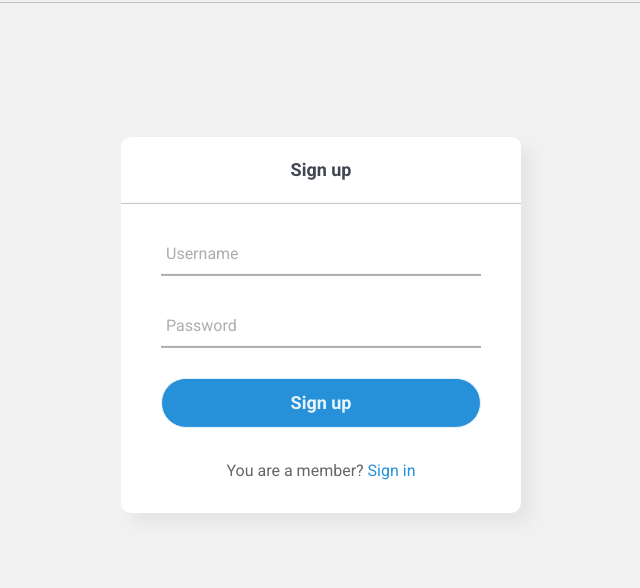
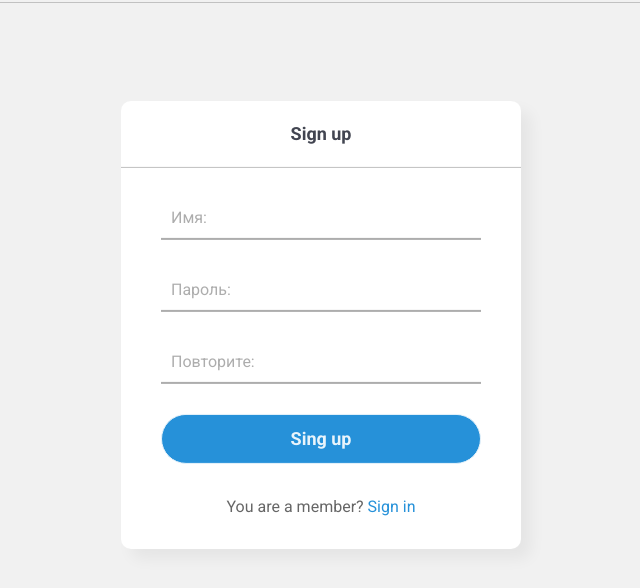
Before and after one commit to Atlas11x/Chat, a Flask app: page /signup in a window 1280 px wide. Shown: the part 75-663 px from the top of the page, without its empty margins (319-959 px from the left). Run offline with Flask 3, Linux system fonts and the light colour scheme.

Commit message:
Добавлена регистрация (Часть 1)

```diff
--- a/app.py
+++ b/app.py
@@ -2,6 +2,9 @@ from flask import Flask, url_for, request, render_template
 from flask_socketio import SocketIO
 from flask_login import LoginManager
 from flask_sqlalchemy import SQLAlchemy
+from flask_wtf import FlaskForm
+from wtforms import StringField, PasswordField, SubmitField
+from wtforms.validators import EqualTo, Length, DataRequired
 from hashlib import md5
 from datetime import datetime as dt
 import os
@@ -12,13 +15,24 @@ app = Flask(__name__)
 soketio = SocketIO(app)
 login_manager = LoginManager(app)
 app.config['SQLALCHEMY_DATABASE_URI'] = 'sqlite:///site.db'
+app.config['SECRET_KEY'] = 'asklj34lkj453298d7nrjhdo786webtoet786twuigh3ob5736dermax'
 db = SQLAlchemy(app)
+
+
+# Форма Singup
+class FormSingup(FlaskForm):
+    name = StringField('Имя: ', validators=[Length(min=5, max=30, message='Пароль должен быть от 5 до 30 символов'), DataRequired('Это обязательное поле')])
+    password = PasswordField('Пароль: ', validators=[Length(min=8, max=100), DataRequired('Это обязательное поле')])
+    frogt_password = PasswordField('Повторите: ', validators=[Length(min=8, max=100), EqualTo('password', message='Пароли не совпадают'), DataRequired('Это обязательное поле')])
+    submit = SubmitField('Sing up')
+
 
 
 # Все пользователи
 class Users(db.Model):
     name = db.Column(db.String, primary_key=True)
     password = db.Column(db.String, nullable=False)
+    avatar = db.Column(db.LargeBinary, nullable=False, default=b'')
 
     def __repr__(self):
         return '<Users %r>' % self.name
@@ -68,9 +82,19 @@ def signin():
     return render_template("signin.html")
 
 
-@app.route('/signup')
+@app.route('/signup', methods=['GET', 'POST'])
 def signup():
-    return render_template("signup.html")
+    form = FormSingup()
+
+    if form.validate_on_submit():
+        if not Users.query.get(form.name.data):
+            user = Users(name=form.name.data, password=form.password.data)
+            db.session.add(user)
+            db.session.commit()
+        else:
+            return 'Такой пользователь уже есть'
+
+    return render_template("signup.html", form=form)
 
 
 @app.errorhandler(404)
--- a/templates/signup.html
+++ b/templates/signup.html
@@ -8,20 +8,17 @@
 <div class="sign">
     <h2 class="sign__title">Sign up</h2>
     <form class="sign__form" method="post">
+        {{ form.hidden_tag() }}
+        {% for pole in form if pole.name not in ['submit', 'csrf_token'] %}
 
         <div class="txt_field">
-            <input type="text" required>
+            {{ pole() }}
             <span></span>
-            <label>Username</label>
+            <label>{{ pole.label() }}</label>
         </div>
 
-        <div class="txt_field">
-            <input type="password" required>
-            <span></span>
-            <label>Password</label>
-        </div>
-
-        <input type="submit" value="Sign up">
+        {% endfor %}
+        {{ form.submit() }}
         <div class="signup_link">
             You are a member? <a href="/signin">Sign in</a>
         </div>
```
Also changed, not shown: instance/site.db, templates/404-page.html (line endings or trailing spaces).
